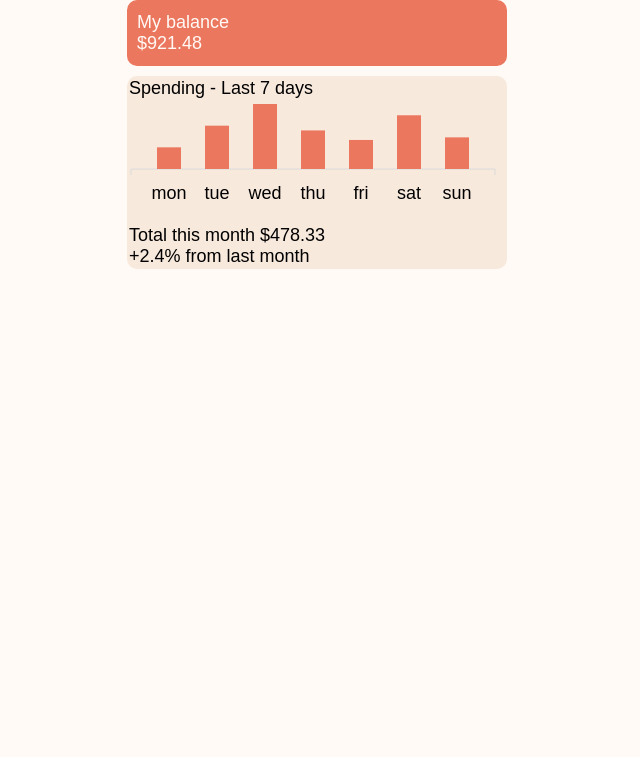
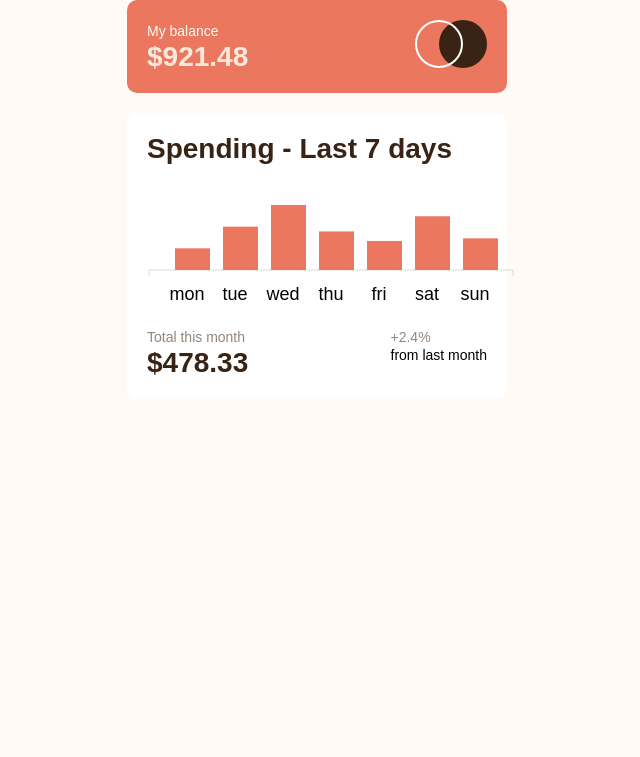
Before and after one commit to zahidi14/expenses-chart-component, a plain HTML site: page index.html in a window 1280 px wide. Shown: the top 757 px of the page, without its empty margins (323-963 px from the left). Drawn offline with nearby package versions, Linux system fonts and the light colour scheme; a web font is replaced by a local one.

Commit message:
fixing chart sttyle etc

```diff
--- a/index.html
+++ b/index.html
@@ -17,27 +17,34 @@
 <body>
   <div class="container">
     <div class="top">
-      <h3>My balance</h3>
-      <h2>$921.48</h2>
+      <div class="left">
+        <span>My balance</span>
+      <h1>$921.48</h1>
+      </div>
+      <div class="right">
+        <svg width="72" height="48" viewBox="0 0 72 48" xmlns="http://www.w3.org/2000/svg"><g fill="none" fill-rule="evenodd"><circle fill="#382314" cx="48" cy="24" r="24"/><circle stroke="#FFF" stroke-width="2" cx="24" cy="24" r="23"/></g></svg>
+      </div>
+
     </div>
     <div class="bottom">
-      <h2>Spending - Last 7 days</h2>
+      <h1>Spending - Last 7 days</h1>
 
       <div class = "graph" id="graph"></div>
+
     </br>
   <hr>
     <div class="total">
       <div class="left">
+        <span> Total this month</span>
+       <h1>$478.33</h1>
 
-        Total this month
-        $478.33
 
       </div>
       <div class="right">
 
+        <span>+2.4%</span>
+        <h3>from last month</h3>
 
-        +2.4%
-        from last month
 
       </div>
     </div>
--- a/script/script.js
+++ b/script/script.js
@@ -22,6 +22,40 @@ var margin  = {top: 5, right: 10, bottom: 30, left: 2},
         .attr("height", height + margin.top + margin.bottom)
         .append("g")
         .attr("transform", "translate(" + margin.left + "," + margin.top + ")");
+
+    var tooltip = d3.select("#graph")
+        .append("div")
+        .style("opacity", 0)
+    .attr("class", "tooltip")
+    // // .style("background-color", "white")
+    // .style("border", "solid")
+    // .style("border-width", "2px")
+    // .style("border-radius", "5px")
+    // .style("padding", "5px")
+
+
+    var mouseover = function(d){
+        tooltip
+        .style("opacity",1)
+        .html("$" + d.amount)
+        d3.select(this)
+        .style("stroke", "black")
+        .style("opacity", 1)
+    }
+
+    var mousemove = function(d) {
+        tooltip
+
+          .style("left", (d3.mouse(this)[0]+70) + "px")
+          .style("top", (d3.mouse(this)[1]) + "px")
+      }
+      var mouseleave = function(d) {
+        tooltip
+          .style("opacity", 0)
+        d3.select(this)
+          .style("stroke", "none")
+          .style("opacity", 0.8)
+      }
 
 d3.json("data.json", function (data)
     {
@@ -61,11 +95,13 @@ d3.json("data.json", function (data)
             .enter()
             .append("rect")
             // .style("fill", "orange")
+
             .attr("x", function(d)
             {
                 return x(d.day);
             })
-            .attr("width", x.rangeBand())
+            .attr("width", "35px")
+            .attr("border-radius", "30px")
             .attr("y", function (d)
             {
                 return y(d.amount);
@@ -73,6 +109,8 @@ d3.json("data.json", function (data)
             .attr("height", function (d)
             {
                 return height - y(d.amount);
-            });
+            })
+            .on("mouseover", mouseover)
 
+            .on("mouseleave", mouseleave);
 })
--- a/style/style.scss
+++ b/style/style.scss
@@ -23,6 +23,17 @@ body{
     background-color: $VeryPaleOrange;
 
 }
+span{
+    font-size: 14px;
+}
+h1{
+    font-size: 28px;
+    font-weight: 800;
+    color: $Cream;
+}
+h3{
+    font-size: 14px;
+}
 .container{
     position: absolute;
     top:0;
@@ -40,18 +51,32 @@ body{
     height: auto;
     border-radius: 10px;
     background-color: $SoftRed;
-    padding: 12px 10px;
+    padding: 20px;
     color: $VeryPaleOrange;
+    display: flex;
+    justify-content: space-between;
+
 }
 .bottom{
     height: auto;
-    background-color: $Cream;
-    padding: 2px ;
+    background-color: white;
+    padding: 20px ;
     border-radius: 10px;
-    margin-top: 10px;
+    margin-top: 20px;
     h1 {
         margin-top: 0;
-        // margin-bottom: (52 / 15) * 1rem;
+        color: $DarkBrown;
+    }
+    .graph{
+        margin-top: 35px;
+    }
+    .total{
+        display: flex;
+        justify-content: space-between;
+        span{
+            color: $MediumBrown;
+        }
+
     }
 }
 .attribution{
@@ -65,23 +90,32 @@ body{
 }
 rect{
     fill: $SoftRed;
+    &:hover{
+        fill: $Cyan;
+    }
+}
 
-}
-rect:hover{
-    fill: $Cyan;
+.tooltip{
+    position: absolute;
+    text-align: center;
+    width: 60px;
+    height: 28px;
+    padding: 2px;
+    background: black;
+    color: $VeryPaleOrange;
+    border: 0px;
+    border-radius: 5px;
+    pointer-events: none;
+    text-decoration: none;
+    font-weight: 400;
 }
 
     .graph {
         width: auto;
     }
 
-    .tooltip {
-        text-decoration: underline;
-    }
 
-    .axis {
-        font: 10px Georgia, Arial, sans-serif;
-    }
+
 
     .axis path {
         fill: none;
```
Also changed, not shown: style/style.css, 2 other files.
